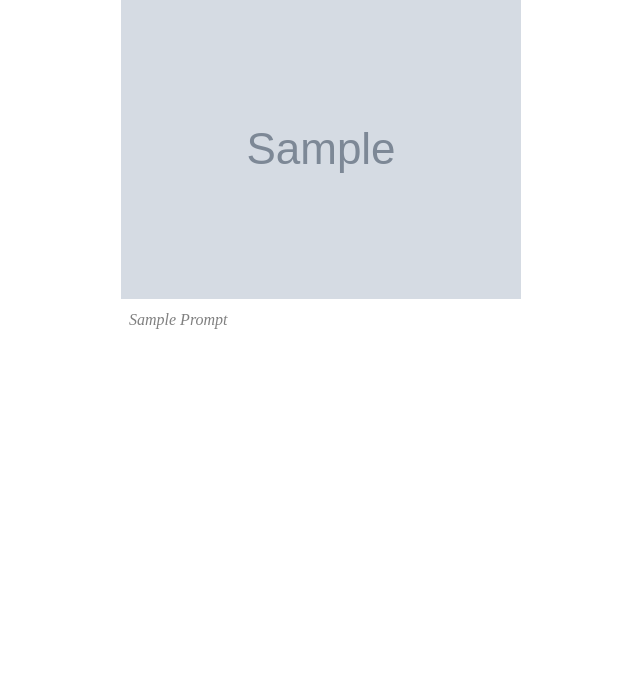
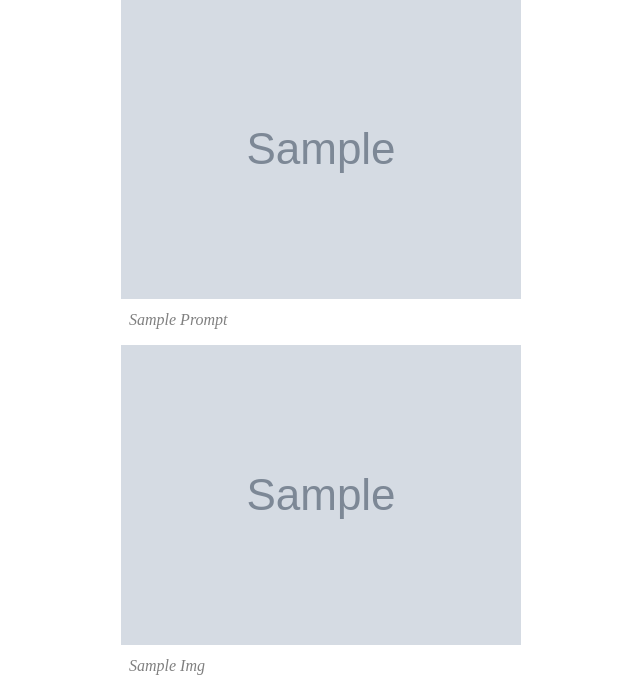
Before and after one commit to delektowski/news-in-images, a Node server app: template views/pages/index.ejs in a window 1280 px wide. Shown: the part 258-957 px from the top of the page, without its empty margins (319-959 px from the left). Before the commit the page ends 587 px from the top, so only its background shows below. Run offline with Node 20, Linux system fonts and the light colour scheme; the template is opened without the code that fills it: most values are stand-ins (such as "Sample title", 1, 10 or a date in 2020); grey boxes marked "Sample" are stand-in pictures; some libraries are stand-ins or nearby versions.

Commit message:
add listing images

```diff
--- a/ai/handleCreatePainting.mjs
+++ b/ai/handleCreatePainting.mjs
@@ -30,11 +30,13 @@ async function downloadImage(url, filepath) {
 
 export async function handleCreatePainting(prompt) {
     const response = await opeanai.createImage({
-        prompt: `${prompt} as photo`,
+        prompt: `${prompt} by Zdzislaw Beksinski`,
         n: 1,
         size: "512x512",
     });
     const filepath = path.join("public", "img", `${generateTitle(prompt)}.jpg`);
+    const fileSrc = path.join("img", `${generateTitle(prompt)}.jpg`);
     await downloadImage(response.data.data[0].url, filepath);
-    return {imgSrc: response.data.data[0].url, filepath};
+
+    return {imgSrc: response.data.data[0].url, fileSrc};
 }
--- a/lib/helpers.mjs
+++ b/lib/helpers.mjs
@@ -1,5 +1,7 @@
 export function generateTitle(prompt) {
-    return prompt.split(' ').splice(0,5).join('-').toLowerCase();
+    return prompt.split(' ').splice(0, 5).join('-').toLowerCase();
 
 
 }
+
+export const todayDate = new Date().toISOString().substring(0, 10)
--- a/package.json
+++ b/package.json
@@ -1,6 +1,5 @@
 {
   "name": "news-in-images",
-
   "version": "1.0.0",
   "description": "",
   "main": "index.mjs",
@@ -12,6 +11,7 @@
   "license": "ISC",
   "dependencies": {
     "axios": "^1.3.3",
+    "cheerio": "^1.0.0-rc.12",
     "dotenv": "^16.0.3",
     "ejs": "^3.1.8",
     "express": "^4.18.2",
@@ -19,8 +19,11 @@
     "sqlite3": "^5.1.4"
   },
   "devDependencies": {
+    "@types/cheerio": "^0.22.31",
     "@types/sqlite3": "^3.1.8",
+    "i": "^0.3.7",
     "nodemon": "^2.0.20",
+    "npm": "^9.5.1",
     "prettier": "^2.8.4"
   }
 }
--- a/public/css/main.css
+++ b/public/css/main.css
@@ -76,8 +76,11 @@
 }
 
 .image-container {
+    margin: 0 auto;
     display: flex;
-    justify-content: center;
+    justify-content: flex-start;
+    gap: 1rem;
+    flex-wrap: wrap;
 }
 
 .img-title {
--- a/views/pages/index.ejs
+++ b/views/pages/index.ejs
@@ -10,6 +10,7 @@
 <div class="main-container">
     <%- include('../partials/prompt') %>
     <%- include('../partials/image') %>
+    <%- include('../partials/images') %>
 </div>
 </body>
 </html>
--- /dev/null
+++ b/views/partials/images.ejs
@@ -0,0 +1,10 @@
+<div class="image-container">
+    <% if(imgList){ %>
+        <% imgList.forEach(function(img){ %>
+            <div>
+                <img class="image-painting" src="<%= img.imgSrc %>" alt="ai generated image">
+                <p class="img-title"><%= img.title %></p>
+            </div>
+        <% }); %>
+    <% } %>
+</div>
```
Also changed, not shown: db/database.mjs (+23 -4 lines), index.mjs (+15 -2 lines), routes/index.mjs (+20 -10 lines), 2 other files.
